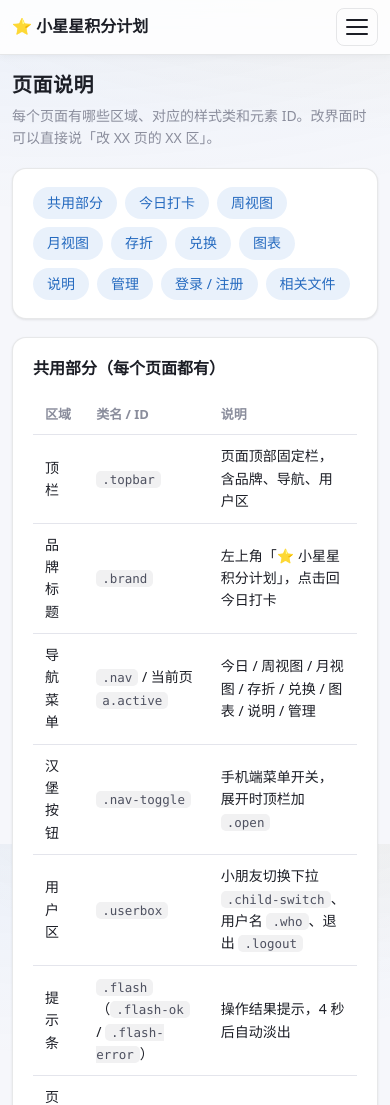
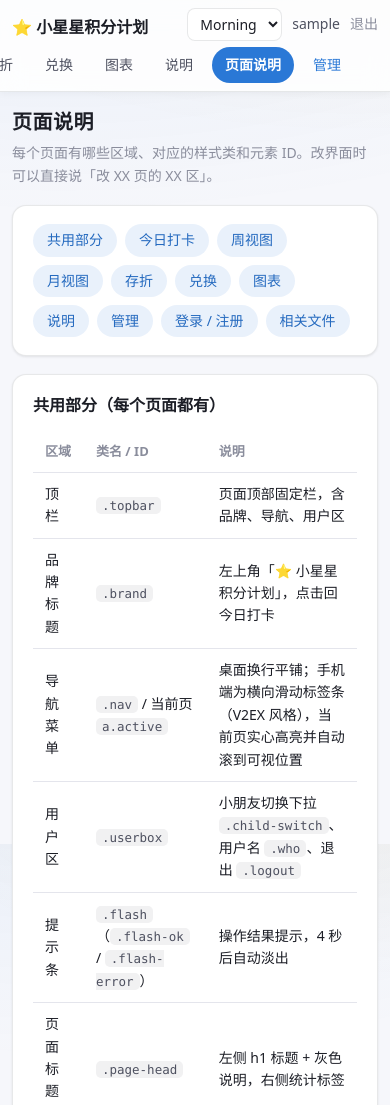
Before and after one commit to wangweitung/kid-points, a Flask app: page /ui-guide in a window 390 px wide. Shown: the top 1105 px of the page. Run offline with Flask 3, Linux system fonts and the light colour scheme; the visitor is signed in with stand-in values (Sample User, id 1); data comes from the database, SQL or seed files in the repository; tables that the repository leaves empty hold one stand-in row (values such as "Sample post").

Commit message:
移动端导航改为 V2EX 风格横向滑动标签条：移除汉堡菜单，当前页高亮并自动居中

```diff
--- a/app/static/app.js
+++ b/app/static/app.js
@@ -94,18 +94,6 @@ function switchChild(sel) {
   window.location.href = url.toString();
 }
 
-function navPanel() {
-  return document.querySelector('.topbar');
-}
-
-function setNavOpen(open) {
-  const topbar = navPanel();
-  const toggle = document.querySelector('[data-nav-toggle]');
-  if (!topbar || !toggle) return;
-  topbar.classList.toggle('open', open);
-  toggle.setAttribute('aria-expanded', open ? 'true' : 'false');
-}
-
 document.addEventListener('DOMContentLoaded', function () {
   document.querySelectorAll('[data-tick]').forEach(function (el) {
     el.addEventListener('click', function () { doTick(el); });
@@ -114,25 +102,13 @@ document.addEventListener('DOMContentLoaded', function () {
     sel.addEventListener('change', function () { switchChild(sel); });
   });
 
-  const toggle = document.querySelector('[data-nav-toggle]');
-  if (toggle) {
-    toggle.addEventListener('click', function (e) {
-      e.stopPropagation();
-      const topbar = navPanel();
-      setNavOpen(!(topbar && topbar.classList.contains('open')));
-    });
-    document.addEventListener('click', function (e) {
-      const topbar = navPanel();
-      if (topbar && topbar.classList.contains('open') && !topbar.contains(e.target)) {
-        setNavOpen(false);
-      }
-    });
-    document.addEventListener('keydown', function (e) {
-      if (e.key === 'Escape') setNavOpen(false);
-    });
-    document.querySelectorAll('.nav a').forEach(function (link) {
-      link.addEventListener('click', function () { setNavOpen(false); });
-    });
+  // 手机端横向标签条：把当前页的标签滚到可视范围内
+  const activeTab = document.querySelector('.nav a.active');
+  if (activeTab) {
+    const nav = activeTab.parentElement;
+    if (nav && nav.scrollWidth > nav.clientWidth) {
+      nav.scrollLeft = activeTab.offsetLeft - (nav.clientWidth - activeTab.offsetWidth) / 2;
+    }
   }
 
   setTimeout(function () {
--- a/app/static/style.css
+++ b/app/static/style.css
@@ -81,28 +81,6 @@ a:hover { text-decoration: underline; }
 .nav a:hover { background: rgba(28, 30, 38, 0.06); text-decoration: none; color: var(--ink); }
 .nav a.active { background: var(--primary); color: #fff; font-weight: 600; box-shadow: var(--shadow-sm); }
 .nav a.nav-admin { color: var(--primary); }
-.nav-toggle {
-  display: none;
-  flex-direction: column;
-  justify-content: center;
-  gap: 5px;
-  width: 42px;
-  height: 38px;
-  padding: 0 9px;
-  border: 1px solid var(--border);
-  border-radius: 8px;
-  background: transparent;
-  cursor: pointer;
-}
-.nav-toggle span {
-  display: block;
-  width: 100%;
-  height: 2px;
-  border-radius: 2px;
-  background: var(--ink);
-  transition: transform 0.2s ease, opacity 0.2s ease;
-}
-.nav-toggle:focus-visible { outline: 2px solid rgba(42, 120, 214, 0.4); outline-offset: 1px; }
 .userbox { display: flex; align-items: center; gap: 10px; font-size: 14px; margin-left: auto; }
 .who { color: var(--ink-2); }
 .logout { color: var(--muted); }
@@ -581,50 +559,41 @@ code {
   .cal-daynum { font-size: 11px; }
   .cal-score { font-size: 13px; }
 
-  /* topbar: brand + hamburger on one row, nav drops down as a panel */
+  /* topbar: row 1 = brand + userbox, row 2 = horizontally scrolling tabs (V2EX style) */
   .topbar {
     flex-wrap: wrap;
-    padding: 8px 12px;
+    padding: 8px 12px 0;
     gap: 0;
   }
-  .brand {
-    flex: 1 1 auto;
-    min-width: 0;
-    white-space: nowrap;
-    overflow: hidden;
-    text-overflow: ellipsis;
+  .brand { order: 1; min-width: 0; white-space: nowrap; overflow: hidden; text-overflow: ellipsis; }
+  .userbox {
+    order: 2;
+    margin-left: auto;
+    padding-bottom: 6px;
+    flex-wrap: wrap;
+    justify-content: flex-end;
   }
-  .nav-toggle { display: flex; }
-  .topbar.open .nav-toggle span:nth-child(1) { transform: translateY(7px) rotate(45deg); }
-  .topbar.open .nav-toggle span:nth-child(2) { opacity: 0; }
-  .topbar.open .nav-toggle span:nth-child(3) { transform: translateY(-7px) rotate(-45deg); }
-
   .nav {
     order: 3;
     flex: 0 0 100%;
-    display: none;
-    flex-direction: column;
-    align-items: stretch;
-    gap: 2px;
-    margin: 8px -12px -8px;
-    padding: 8px 12px 10px;
-    border-top: 1px solid var(--border);
-    background: var(--surface);
+    flex-direction: row;
+    flex-wrap: nowrap;
+    overflow-x: auto;
+    -webkit-overflow-scrolling: touch;
+    gap: 6px;
+    margin: 0 -12px;
+    padding: 0 12px 8px;
+    scrollbar-width: none;
   }
-  .topbar.open .nav { display: flex; }
+  .nav::-webkit-scrollbar { display: none; }
   .nav a {
-    padding: 11px 12px;
-    border-radius: 8px;
-    font-size: 15px;
+    flex: 0 0 auto;
+    white-space: nowrap;
+    padding: 7px 13px;
+    font-size: 14px;
   }
-  .nav .userbox {
-    margin-left: 0;
-    margin-top: 8px;
-    padding-top: 10px;
-    border-top: 1px solid var(--grid);
-    justify-content: space-between;
-  }
-  .child-switch, .nav select { flex: 1; max-width: 60%; }
+  .child-switch { max-width: 9em; }
+  .who { max-width: 7em; white-space: nowrap; overflow: hidden; text-overflow: ellipsis; }
 
   /* page head: stack title above chips */
   .page-head { align-items: stretch; }
--- a/app/templates/base.html
+++ b/app/templates/base.html
@@ -11,10 +11,6 @@
 <body>
 <header class="topbar">
   <a class="brand" href="{{ url_for('views.today') }}">⭐ 小星星积分计划</a>
-  <button class="nav-toggle" type="button" data-nav-toggle
-          aria-label="菜单" aria-expanded="false" aria-controls="site-nav">
-    <span></span><span></span><span></span>
-  </button>
   <nav class="nav" id="site-nav">
     <a href="{{ url_for('views.today') }}"{% if request.endpoint == 'views.today' %} class="active"{% endif %}>今日</a>
     <a href="{{ url_for('views.week') }}"{% if request.endpoint == 'views.week' %} class="active"{% endif %}>周视图</a>
@@ -27,6 +23,7 @@
     {% if session.get('role') == 'admin' %}
       <a class="nav-admin{% if request.endpoint == 'admin.panel' %} active{% endif %}" href="{{ url_for('admin.panel') }}">管理</a>
     {% endif %}
+  </nav>
   <div class="userbox">
     {% if children is defined and children %}
       <select class="child-switch" data-switch-child title="切换小朋友">
@@ -38,7 +35,6 @@
     <span class="who">{{ session.get('username', '') }}</span>
     <a class="logout" href="{{ url_for('auth.logout') }}">退出</a>
   </div>
-  </nav>
 </header>
 
 {% with messages = get_flashed_messages(with_categories=true) %}
--- a/app/templates/ui-guide.html
+++ b/app/templates/ui-guide.html
@@ -29,8 +29,7 @@
     <tbody>
       <tr><td>顶栏</td><td><code>.topbar</code></td><td>页面顶部固定栏，含品牌、导航、用户区</td></tr>
       <tr><td>品牌标题</td><td><code>.brand</code></td><td>左上角「⭐ 小星星积分计划」，点击回今日打卡</td></tr>
-      <tr><td>导航菜单</td><td><code>.nav</code> / 当前页 <code>a.active</code></td><td>今日 / 周视图 / 月视图 / 存折 / 兑换 / 图表 / 说明 / 管理</td></tr>
-      <tr><td>汉堡按钮</td><td><code>.nav-toggle</code></td><td>手机端菜单开关，展开时顶栏加 <code>.open</code></td></tr>
+      <tr><td>导航菜单</td><td><code>.nav</code> / 当前页 <code>a.active</code></td><td>桌面换行平铺；手机端为横向滑动标签条（V2EX 风格），当前页实心高亮并自动滚到可视位置</td></tr>
       <tr><td>用户区</td><td><code>.userbox</code></td><td>小朋友切换下拉 <code>.child-switch</code>、用户名 <code>.who</code>、退出 <code>.logout</code></td></tr>
       <tr><td>提示条</td><td><code>.flash</code>（<code>.flash-ok</code> / <code>.flash-error</code>）</td><td>操作结果提示，4 秒后自动淡出</td></tr>
       <tr><td>页面标题区</td><td><code>.page-head</code></td><td>左侧 h1 标题 + 灰色说明，右侧统计标签</td></tr>
```
Lines whose indentation alone changed are shown as unchanged.
